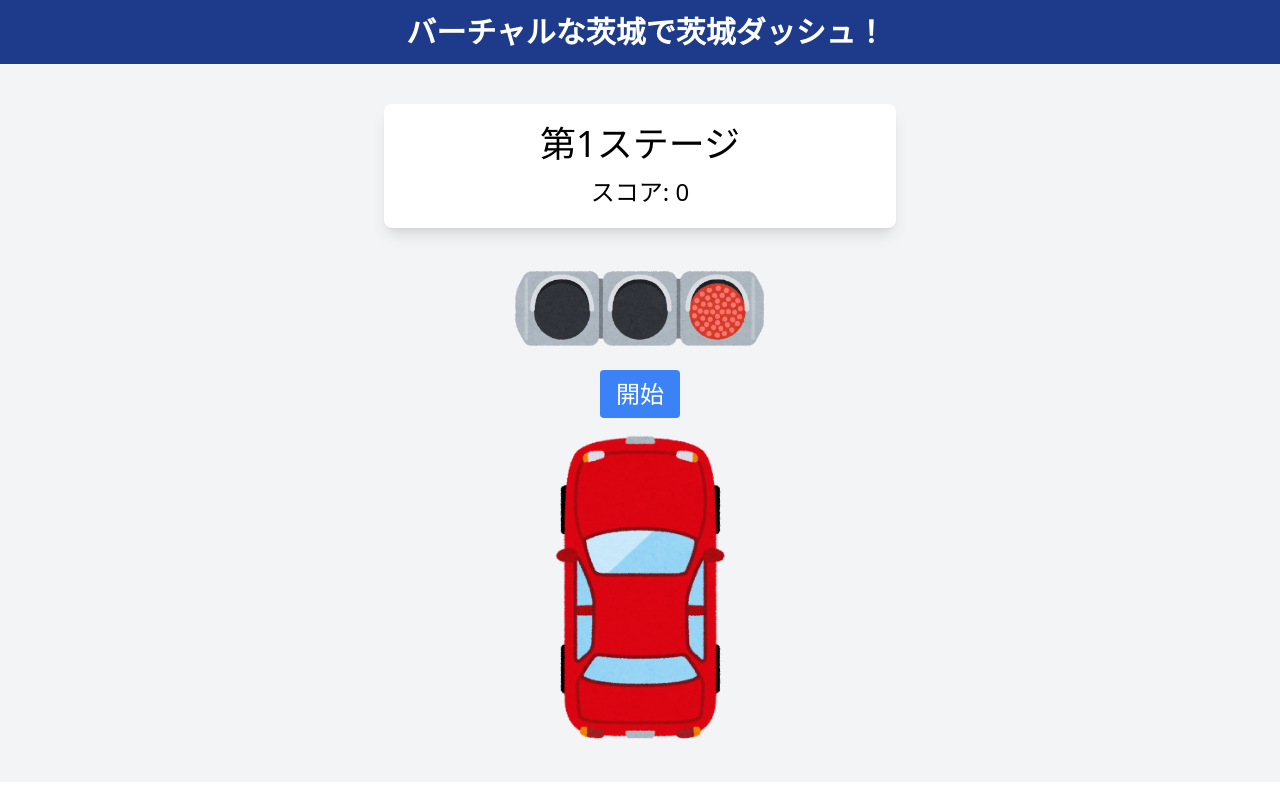
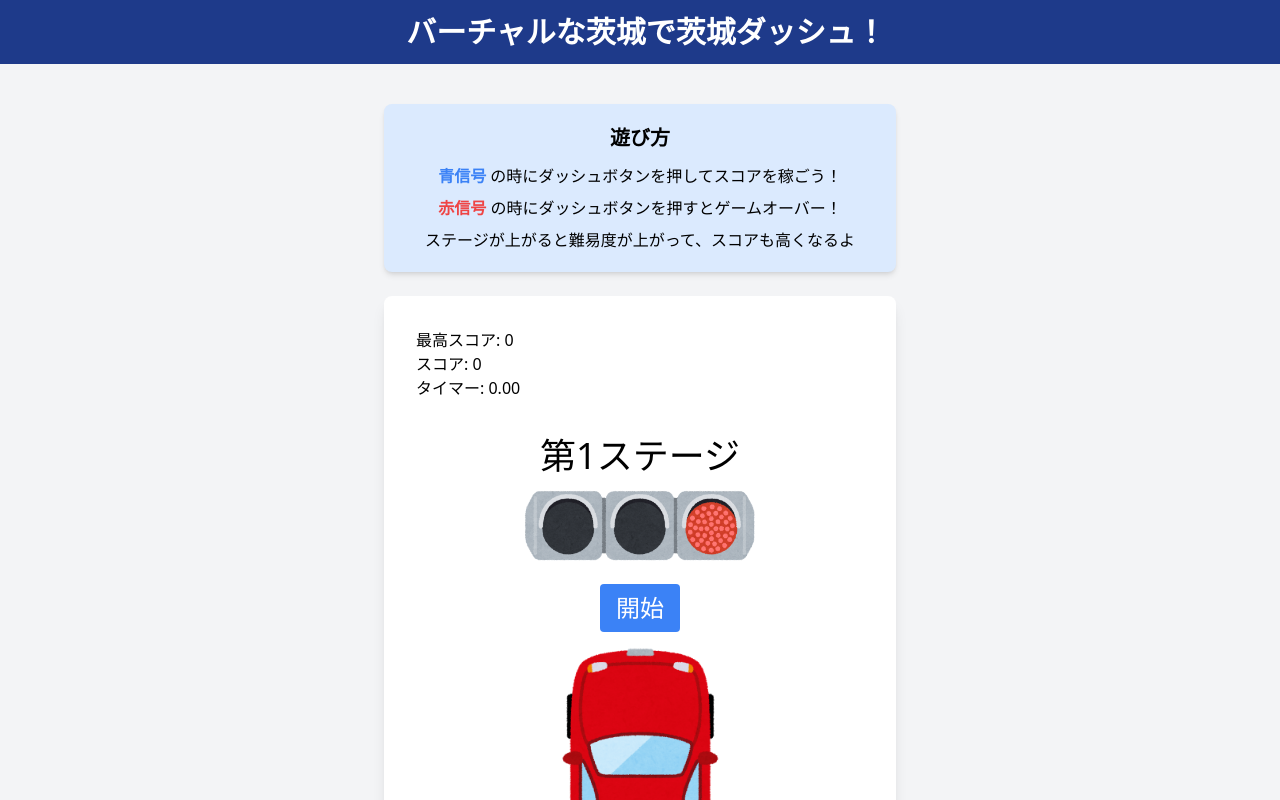
Before and after one commit to noricha-vr/Hackathon00, a SvelteKit app: page / in a window 1280 px wide. Shown: the top 800 px of the page. Built offline with nearby package versions, Linux system fonts and the light colour scheme.

Commit message:
Add maxScore functionality and game instructions

```diff
--- a/src/routes/+page.svelte
+++ b/src/routes/+page.svelte
@@ -6,6 +6,7 @@
     const initialDeadline = 1.3;
     let deadline = initialDeadline;
     let score = 0;
+    let maxScore = 0;
     let isGameOver = false;
     let isRunning = false;
     let intervalId;
@@ -51,6 +52,12 @@
 
     onMount(() => {
         soundManager = new SoundManager();
+        // localStorageから最高スコアを読み込む
+        const storedMaxScore = localStorage.getItem("maxScore");
+        console.log("storedMaxScore", storedMaxScore);
+        if (storedMaxScore) {
+            maxScore = Number(storedMaxScore);
+        }
     });
     $: if (stage > 1) {
         policeImage = selectOne(policeImages);
@@ -79,7 +86,7 @@
             isRunning = true;
             timer = 0;
         }
-        const waitTime = Math.random() * 1000 + 1000;
+        const waitTime = Math.random() * 2000 + 1000;
         // ゲーム開始前の待機時間を設定
         await new Promise(
             (resolve) => (waitTimeIntervalId = setTimeout(resolve, waitTime)),
@@ -130,6 +137,12 @@
         isRunning = false;
         clearInterval(intervalId);
         clearInterval(waitTimeIntervalId);
+        // 現在のスコアが最高スコアより高ければ更新
+        if (score > maxScore) {
+            maxScore = score;
+            // 更新した最高スコアをlocalStorageに保存
+            localStorage.setItem("maxScore", maxScore.toString());
+        }
     }
 
     function resetGame() {
@@ -145,12 +158,32 @@
 
 <section class="flex justify-center items-center bg-gray-100 p-5">
     <div class="max-w-lg text-center">
+        <div class="mt-5 p-2 pb-5 bg-blue-100 rounded-lg shadow-md mb-6">
+            <div class="text-xl mb-3 mt-3 font-bold">遊び方</div>
+            <ul class="list-inside space-y-2">
+                <li>
+                    <span class="text-blue-500 font-bold">青信号</span> の時にダッシュボタンを押してスコアを稼ごう！
+                </li>
+                <li>
+                    <span class="text-red-500 font-bold">赤信号</span> の時にダッシュボタンを押すとゲームオーバー！
+                </li>
+                <li>ステージが上がると難易度が上がって、スコアも高くなるよ</li>
+            </ul>
+        </div>
+
         <div class="p-5 bg-white rounded-lg shadow-lg mt-5 mb-10">
+            <div class="text-left mb-3 p-3">
+                <div>
+                    最高スコア: {Number(maxScore.toFixed(0)) * 10}
+                </div>
+                <div class="">
+                    スコア: {Number(score.toFixed(0)) * 10}
+                </div>
+                <div class="mb-3">タイマー: {timer.toFixed(2)}</div>
+            </div>
             <div class="text-4xl mb-3">第{stage}ステージ</div>
             <!-- <div>デッドライン: {deadline.toFixed(2)}</div> -->
-            <div class="text-2xl">スコア: {Number(score.toFixed(0)) * 10}</div>
-            <!-- <div>タイマー: {timer.toFixed(2)}</div> -->
-        </div>
+
             <div class="text-2xl">
                 <img
                     class="w-1/2 mx-auto text-center mb-5"
@@ -214,6 +247,7 @@
                 {/if}
             </div>
         </div>
+    </div>
 </section>
 <section class="flex justify-center items-center my-10 p-5">
     <div>
```
Lines whose indentation alone changed are shown as unchanged.
